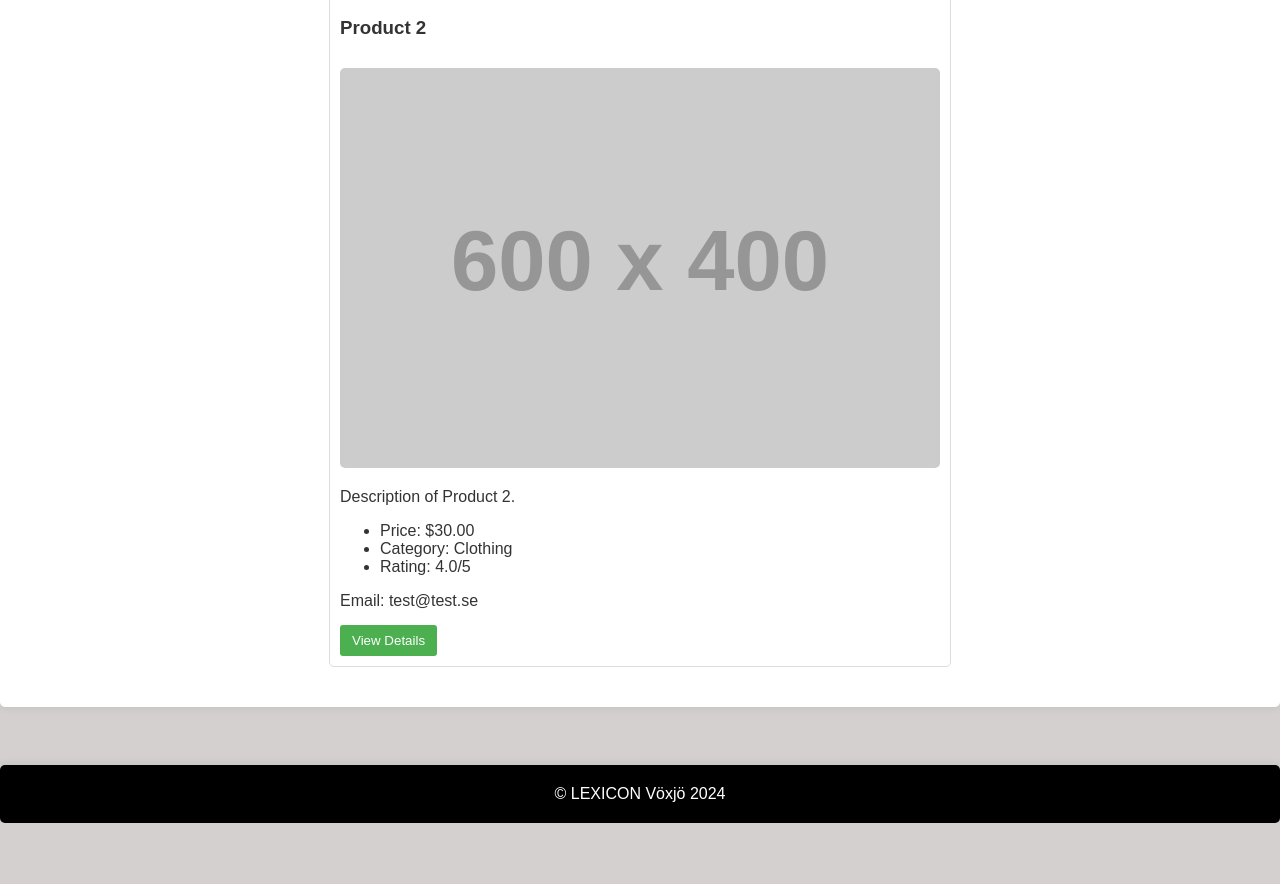
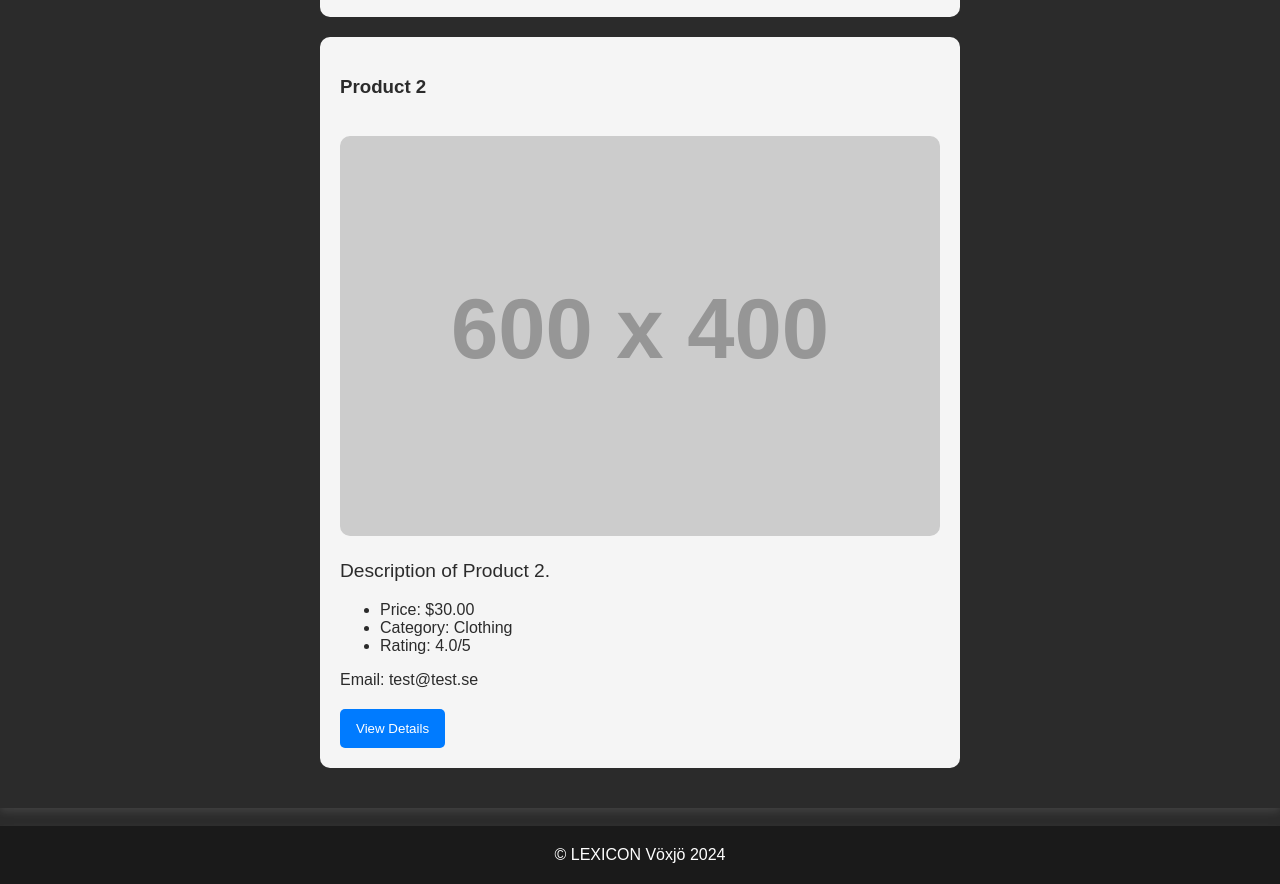
Before and after one commit to mehrdad-javan/html-css-workshop, a plain HTML site: page index.html in a window 1280 px wide. Shown: the part 992-1876 px from the top of the page. Before the commit the page ends 1815 px from the top, so only its background shows below. Drawn offline with Linux system fonts and the light colour scheme; placeholder pictures from the web are drawn by us.

Commit message:
added dark styles

```diff
--- a/styles.css
+++ b/styles.css
@@ -1,74 +1,105 @@
-/* Global Styles */
-body {
+ /* Global Styles */
+ body {
     font-family: 'Arial', sans-serif;
-    background-color: #d4d0d0;
-    color: #333;
+    background-color: #2b2b2b; /* Dark background color for a professional look */
+    color: #fff; /* Light text color for contrast */
     margin: 0;
     padding: 0;
 }
 
+/* Navbar Styles */
+nav {
+    background-color: #1a1a1a; /* Dark gray background color for the navbar */
+    padding: 15px;
+    text-align: center;
+}
+
+nav a {
+    color: #fff; /* White text color for navbar links */
+    text-decoration: none;
+    margin: 0 15px;
+    font-size: 18px;
+    transition: color 0.3s ease;
+}
+
+nav a:hover {
+    text-decoration: underline;
+    color: #ff4242; /* Coral red color on hover */
+}
+
 /* Header Styles */
 header {
-    background-color: #d10000; /* Red background color */
+    background-color: #e43a3a; /* Coral red background color */
     color: #ffffff;
     text-align: center;
     padding: 20px;
 }
 
+h1 {
+    font-size: 2.5em;
+    margin-bottom: 10px;
+}
+
+p {
+    font-size: 1.2em;
+}
+
 /* Section Styles */
 section {
-    margin: 20px auto;
     padding: 20px;
-    background-color: #fff;
-    border-radius: 5px;
-    box-shadow: 0 0 10px rgba(0, 0, 0, 0.1);
+    box-shadow: 0 4px 8px rgba(255, 255, 255, 0.1);
 }
 
 /* Heading Styles */
 h2 {
-    color: #4CAF50; /* Green color */
+    color: #ffffff; /* White color for headings */
     text-align: center;
+    margin-bottom: 20px;
 }
 
 /* Product Styles */
 .product {
     margin: 0 auto 20px;
-    padding: 10px;
+    padding: 20px;
     max-width: 600px;
-    border: 1px solid #ddd;
-    border-radius: 5px;
+    color: #2b2b2b; /* Dark text color for product details */
+    background-color: #f5f5f5; /* Light gray background color for product cards */
+    border-radius: 10px;
 }
 
 /* Product Image Styles */
 .product img {
     max-width: 100%;
     height: auto;
-    border-radius: 5px;
-    margin-top: 10px;
+    border-radius: 10px;
+    margin-top: 20px;
 }
 
 /* Email Field Styles */
 .email-field {
-    margin-bottom: 15px;
+    margin-bottom: 20px;
 }
 
 /* Button Styles */
 button {
-    background-color: #4CAF50; /* Green color */
+    background-color: #007bff; /* Blue color for buttons */
     color: #fff;
-    padding: 8px 12px;
+    padding: 12px 16px;
     border: none;
-    border-radius: 3px;
+    border-radius: 5px;
     cursor: pointer;
+    transition: background-color 0.3s ease;
+}
+
+button:hover {
+    background-color: #0056b3; /* Darker shade of blue on hover */
 }
 
 /* Footer Styles */
 .footer {
-    margin-top: 20px;
     padding: 20px;
-    background-color: #000000; /* Black background color */
-    border-radius: 5px;
-    box-shadow: 0 0 10px rgba(0, 0, 0, 0.1);
+    background-color: #1a1a1a; /* Dark gray background color for the footer */
+    box-shadow: 0 4px 8px rgba(255, 255, 255, 0.1);
     text-align: center;
     color: #fff;
 }
```
